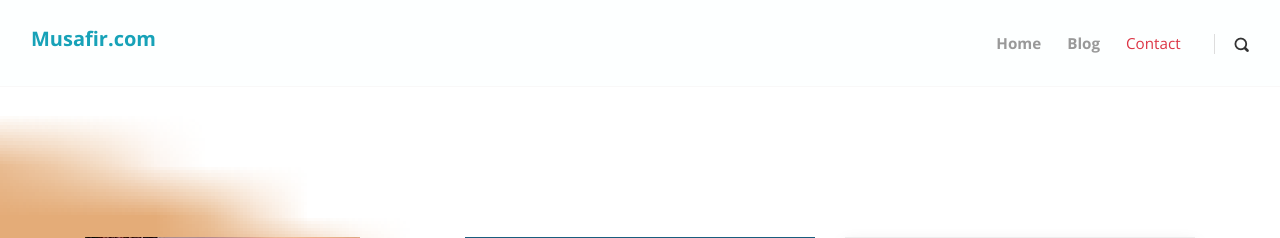
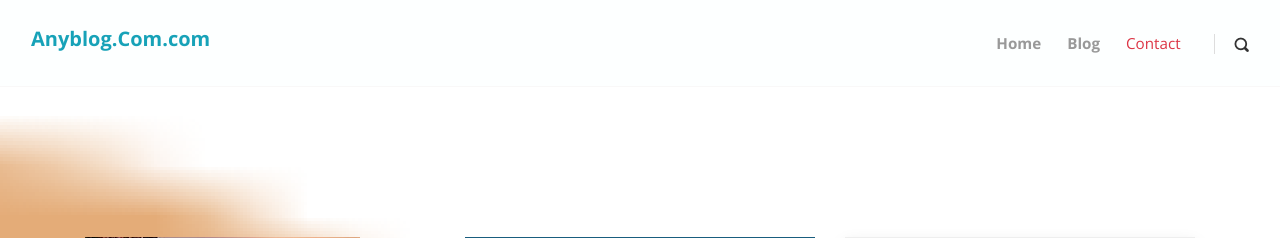
Before and after one commit to sinmanjessak/AnyBlog.com, a Django app: page /blog/ in a window 1280 px wide. Shown: the top 238 px of the page. Run offline with Django 3.2, Linux system fonts and the light colour scheme; data comes from the database, SQL or seed files in the repository; some libraries are stand-ins or nearby versions.

Commit message:
Update header.html
update name

```diff
--- a/src/templates/header.html
+++ b/src/templates/header.html
@@ -20,7 +20,7 @@
          <!-- Navbar Brand -->
          <div class="navbar-header d-flex align-items-center justify-content-between">
             <!-- Navbar Brand -->
-            <a href="/" class="navbar-brand text-big text-info"><h5><b>Musafir.com</b></h5></a>
+            <a href="/" class="navbar-brand text-big text-info"><h5><b>Anyblog.Com.com</b></h5></a>
             <!-- Toggle Button-->
             <button type="button" data-toggle="collapse" data-target="#navbarcollapse" aria-controls="navbarcollapse"
                aria-expanded="false" aria-label="Toggle navigation"
```
